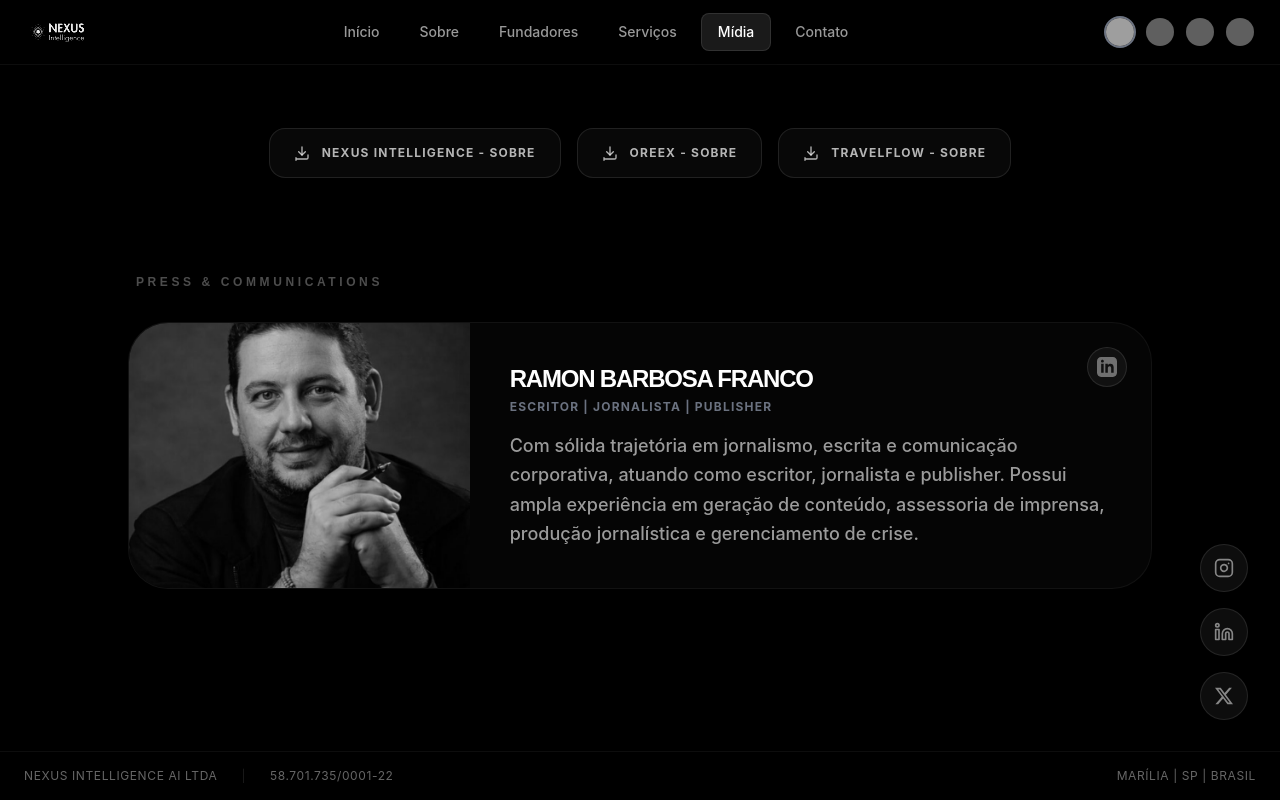
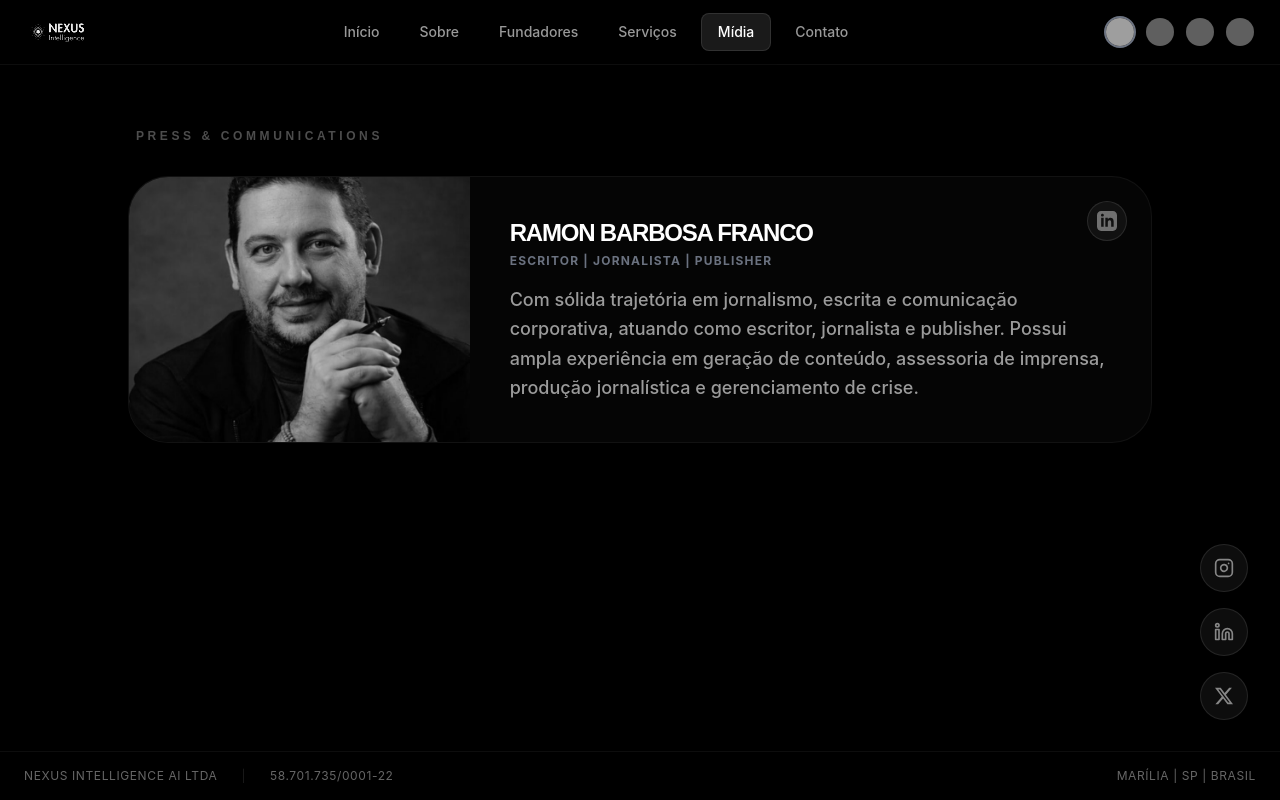
Before and after one commit to renanfmiola-art/webpage-nexus, a Next.js app: page /midia in a window 1280 px wide. Built offline with nearby package versions, Linux system fonts and the light colour scheme; grey boxes are pictures that could not be loaded.

Commit message:
Site completo com links oficiais e PDFs de serviços

```diff
--- a/src/app/contato/page.tsx
+++ b/src/app/contato/page.tsx
@@ -5,7 +5,7 @@ import { useLanguage } from "@/context/LanguageContext";
 export default function Page() {
     const { t } = useLanguage();
 
-    const contactEmail = "contato@nexusintell.com.br";
+    const contactEmail = "miola@nexusintell.com.br";
     const gmailUrl = `https://mail.google.com/mail/?view=cm&fs=1&to=${contactEmail}`;
 
     return (
@@ -58,9 +58,6 @@ export default function Page() {
                 {/* Static Contact Info */}
                 <div className="pt-16 border-t border-white/5 space-y-3">
                     <p className="text-white/30 text-sm font-medium tracking-wide">
-                        contato@nexusintell.com.br
-                    </p>
-                    <p className="text-white/30 text-sm font-medium tracking-wide">
                         miola@nexusintell.com.br
                     </p>
                     <p className="text-white/30 text-sm font-medium tracking-wide pt-2">
--- a/src/app/founders/page.tsx
+++ b/src/app/founders/page.tsx
@@ -9,7 +9,7 @@ export default function Page() {
         {
             data: t.founders.renan,
             image: "/renan-miola.jpg",
-            linkedin: "https://www.linkedin.com/in/renanmiola/"
+            linkedin: "https://www.linkedin.com/in/renan-fernando-miola-4132182bb/"
         },
         {
             data: t.founders.murilo,
--- a/src/app/midia/page.tsx
+++ b/src/app/midia/page.tsx
@@ -5,39 +5,9 @@ import { useLanguage } from "@/context/LanguageContext";
 export default function Page() {
     const { t } = useLanguage();
 
-    const downloads = [
-        {
-            prefix: "Nexus Intelligence",
-            file: "/files/nexus-intelligence-about.pdf",
-        },
-        {
-            prefix: "OREEX",
-            file: "/files/oreex-about.pdf",
-        },
-        {
-            prefix: "TRAVELFLOW",
-            file: "/files/travelflow-about.pdf",
-        }
-    ];
-
     return (
         <main className="min-h-[calc(100vh-64px)] pt-32 pb-48 px-6 md:px-12 lg:px-24">
             <div className="max-w-7xl mx-auto">
-                {/* Download Buttons Section */}
-                <div className="flex flex-wrap items-center justify-center gap-4 mb-24">
-                    {downloads.map((item, index) => (
-                        <a
-                            key={index}
-                            href={item.file}
-                            download
-                            className="px-6 py-4 bg-white/[0.03] border border-white/10 rounded-xl text-white/70 text-xs font-bold tracking-widest uppercase transition-all duration-300 hover:bg-white/10 hover:text-white hover:border-white/20 flex items-center gap-3 group"
-                        >
-                            <svg xmlns="http://www.w3.org/2000/svg" width="16" height="16" viewBox="0 0 24 24" fill="none" stroke="currentColor" strokeWidth="2" strokeLinecap="round" strokeLinejoin="round" className="transition-transform group-hover:translate-y-0.5"><path d="M21 15v4a2 2 0 0 1-2 2H5a2 2 0 0 1-2-2v4"></path><polyline points="7 10 12 15 17 10"></polyline><line x1="12" y1="15" x2="12" y2="3"></line></svg>
-                            {item.prefix} - {t.media.download_about}
-                        </a>
-                    ))}
-                </div>
-
                 {/* Press Contact / Ramon's Card */}
                 <div className="max-w-5xl mx-auto">
                     <h2 className="text-white/30 text-xs font-bold tracking-[0.3em] uppercase mb-8 ml-2">
@@ -60,7 +30,7 @@ export default function Page() {
                             <div className="w-full md:w-2/3 p-8 md:p-10 flex flex-col justify-center relative">
                                 {/* Profile Link Button (LinkedIn) - Same as Founders */}
                                 <a
-                                    href="https://www.linkedin.com/in/ramon-barbosa-franco-3b4a2221/"
+                                    href="https://www.linkedin.com/in/monfranco8/"
                                     target="_blank"
                                     rel="noopener noreferrer"
                                     className="absolute top-6 right-6 w-10 h-10 rounded-full bg-white/5 border border-white/10 flex items-center justify-center text-white/40 hover:text-white hover:bg-white/10 hover:border-white/20 transition-all duration-300 hover:scale-110 active:scale-95 z-20"
--- a/src/app/servicos/page.tsx
+++ b/src/app/servicos/page.tsx
@@ -12,7 +12,8 @@ export default function Page() {
             subtitle: t.services.oreex.subtitle,
             p1: t.services.oreex.p1,
             p2: t.services.oreex.p2,
-            cta: t.services.oreex.cta
+            cta: t.services.oreex.cta,
+            file: "/files/oreex-about.pdf"
         },
         {
             id: "travelflow",
@@ -20,7 +21,8 @@ export default function Page() {
             subtitle: t.services.travelflow.subtitle,
             p1: t.services.travelflow.p1,
             p2: t.services.travelflow.p2,
-            cta: t.services.travelflow.cta
+            cta: t.services.travelflow.cta,
+            file: "/files/travelflow-about.pdf"
         }
     ];
 
@@ -55,10 +57,14 @@ export default function Page() {
 
                             {/* CTA */}
                             <div className="pt-4">
-                                <button className="px-6 py-3 bg-white/5 border border-white/10 rounded-full text-white/90 text-[10px] md:text-xs font-bold tracking-widest uppercase transition-all duration-300 hover:bg-white/10 hover:border-white/20 hover:scale-105 active:scale-95 shadow-lg flex items-center gap-2">
+                                <a
+                                    href={service.file}
+                                    download
+                                    className="inline-flex px-6 py-3 bg-white/5 border border-white/10 rounded-full text-white/90 text-[10px] md:text-xs font-bold tracking-widest uppercase transition-all duration-300 hover:bg-white/10 hover:border-white/20 hover:scale-105 active:scale-95 shadow-lg items-center gap-2"
+                                >
                                     {service.cta}
                                     <svg xmlns="http://www.w3.org/2000/svg" width="14" height="14" viewBox="0 0 24 24" fill="none" stroke="currentColor" strokeWidth="2" strokeLinecap="round" strokeLinejoin="round"><line x1="5" y1="12" x2="19" y2="12"></line><polyline points="12 5 19 12 12 19"></polyline></svg>
-                                </button>
+                                </a>
                             </div>
                         </div>
                     </div>
--- a/src/components/layout/SocialLinks.tsx
+++ b/src/components/layout/SocialLinks.tsx
@@ -6,7 +6,7 @@ export const SocialLinks = () => {
     const socials = [
         {
             name: "Instagram",
-            href: "https://instagram.com/nexusintelligence",
+            href: "https://www.instagram.com/nexus.intell/",
             icon: (
                 <svg xmlns="http://www.w3.org/2000/svg" width="20" height="20" viewBox="0 0 24 24" fill="none" stroke="currentColor" strokeWidth="2" strokeLinecap="round" strokeLinejoin="round"><rect width="20" height="20" x="2" y="2" rx="5" ry="5" /><path d="M16 11.37A4 4 0 1 1 12.63 8 4 4 0 0 1 16 11.37z" /><line x1="17.5" x2="17.51" y1="6.5" y2="6.5" /></svg>
             ),
```
Also changed, not shown: 2 other files (tests, documents, lock files or other folders).
